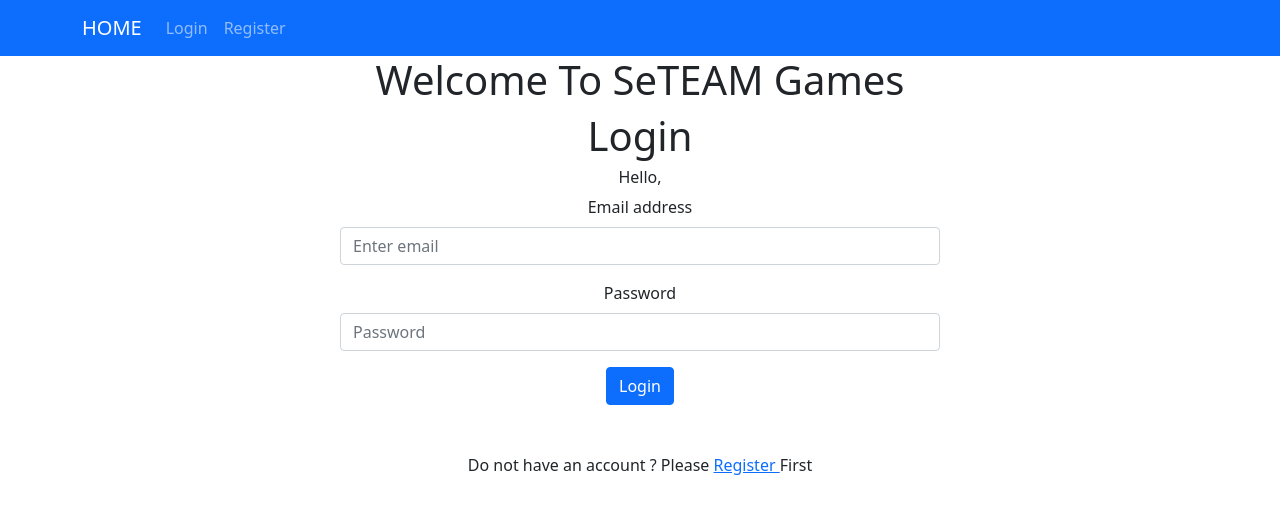
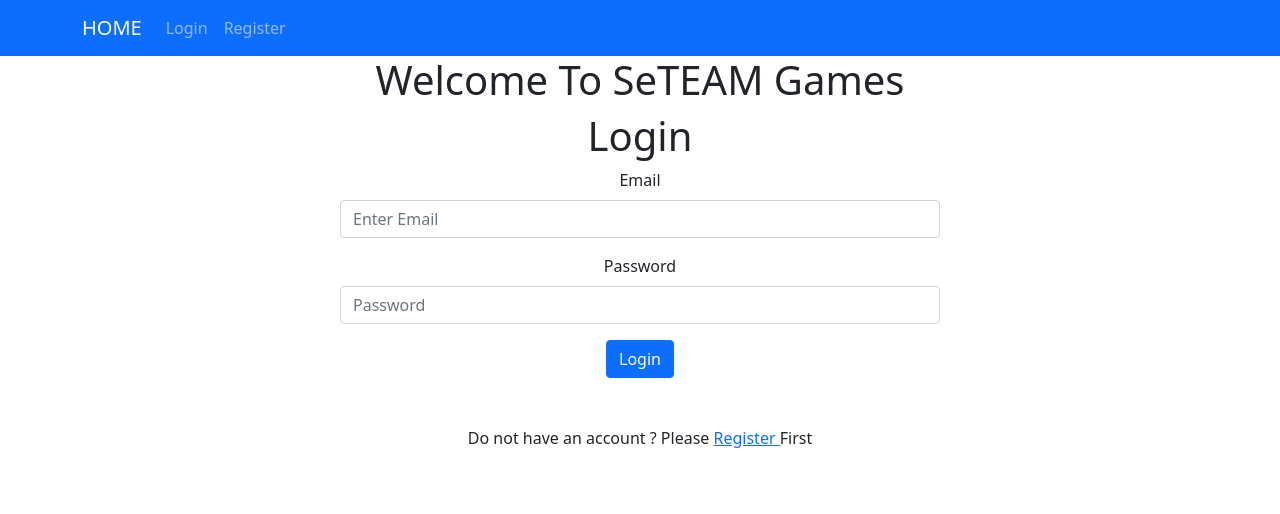
Before and after one commit to milkywoosh/challange-cp9, a React (Create React App) app: page /login in a window 1280 px wide. Shown: the top 514 px of the page. Built offline with nearby package versions, Linux system fonts and the light colour scheme.

Commit message:
flow/logic

```diff
--- a/package.json
+++ b/package.json
@@ -8,7 +8,8 @@
     "@testing-library/user-event": "^12.8.3",
     "bootstrap": "^5.1.1",
     "browser-router": "^0.2.0",
-    "firebase": "^8.4.2",
+    "dotenv": "^10.0.0",
+    "firebase": "^8.10.0",
     "react": "^17.0.2",
     "react-bootstrap": "^2.0.0-rc.1",
     "react-dom": "^17.0.2",
--- a/src/component/landPage/index.js
+++ b/src/component/landPage/index.js
@@ -13,3 +13,4 @@
         )
     }
 }
+// "firebase": "^8.4.2"
--- a/src/component/login/index.js
+++ b/src/component/login/index.js
@@ -1,67 +1,57 @@
-import React,{ Component } from "react";
-import {Form,Button, Container} from 'react-bootstrap'
+import React,{ useState ,useRef} from "react";
+import {Form,Button, Container,Alert} from 'react-bootstrap'
 import './index.css'
-import { Link } from "react-router-dom";
+import { Link , useHistory} from "react-router-dom";
 import {firebaseAuthentication} from "../../base/firebase";
 
-export default class Login extends Component{
- state ={
-     email:'',
-     password:''
- }
- handleChangeField = (e) =>{
-     this.setState({[e.target.name]:e.target.value})
- }
- handleSubmit = (e) =>{
-     e.preventDefault()
-     const {email,password} = this.state
-     firebaseAuthentication.signInWithEmailAndPassword(email,password)
-     .then(res=>{
-         console.log(res)
-         if(res.emalVerified===true){
-             this.props.history.push('/page')
-         } else {
-             alert('ooops something wrong! Please Check Again your input')
-         }
-     })
-     .catch(err=>{
-        alert(err.message)
-     })
+export default function Login(){
+    const [error,setError] = useState('')
+    const passwordRef = useRef()
+    const emailRef = useRef()
+    const history = useHistory()
+
+ function handleSubmit(e){
+    e.preventDefault()
+
+    try {
+        firebaseAuthentication.signInWithEmailAndPassword(emailRef.current.value,passwordRef.current.value)
+         alert('SuccessFully Login')
+        history.push('/land')
+    }
+    catch(err){
+        setError('Failed to Login')
+    }
 
 
- }
- render(){
-    const {email,password} = this.state
-        // make validation
-        let errors = []
-        if (!email || !password ){
-            errors.push({message:'Please enter all fields!'})
-        }
-        // logic password masih salah
+
+
+}
+
     return(
         <Container>
-    <Form className="register" onSubmit={this.handleSubmit}>
+    <Form className="register" onSubmit={handleSubmit}>
     <h1> Login </h1>
-    <h6>Hello,</h6>
+    {error && <Alert variant="danger">{error}</Alert>}
 
-    <Form.Group className="mb-3" controlId="email">
-    <Form.Label >Email address</Form.Label>
-    <Form.Control type="email" onChange={this.handleChangeField} placeholder="Enter email" name='email' value={email} required />
+    <Form.Group className="mb-3" controlId="username">
+    <Form.Label >Email</Form.Label>
+    <Form.Control type="username" ref={emailRef} placeholder="Enter Email" name='email' required />
     <Form.Text   >
     </Form.Text>
     </Form.Group>
 
-    <Form.Group  className="mb-3" controlId="password">
+
+    <Form.Group className="mb-3" controlId="email">
     <Form.Label >Password</Form.Label>
-    <Form.Control type="password" placeholder="Password" onChange={this.handleChangeField} name='password' value={password} required />
+    <Form.Control type="password" ref={passwordRef} placeholder="Password" name='password'  required />
+    <Form.Text   >
+    </Form.Text>
     </Form.Group>
-    <Form.Text  >
-    </Form.Text>
+
     <Button   type="submit" >Login </Button>
     <br/><br/><br/>
-    <p>Do not have an account ? Please <Link to="/"> Register </Link> First</p>
+    <p>Do not have an account ? Please <Link to="/register"> Register </Link> First</p>
     </Form>
         </Container>
     )
 }
-}
--- a/src/component/register/index.js
+++ b/src/component/register/index.js
@@ -1,63 +1,46 @@
-import React,{ Component } from "react";
-import {Form,Button, Container} from 'react-bootstrap'
+import React,{ useState, useRef } from "react";
+import {Form,Button, Container,Alert} from 'react-bootstrap'
 import './index.css'
-import { Link } from "react-router-dom";
+import { Link,useHistory } from "react-router-dom";
 import {firebaseAuthentication} from "../../base/firebase";
 
-export default class Register extends Component{
- state ={
-     username:'',
-     email:'',
-     password:'',
-     confirmpass:''
- }
- handleChangeField = (e) =>{
-     this.setState({[e.target.name]:e.target.value})
- }
- handleSubmit = (e) =>{
-     e.preventDefault()
-     const {email,confirmpass} = this.state
-     firebaseAuthentication.createUserWithEmailAndPassword(email,confirmpass)
-     .then(res=>{
-         firebaseAuthentication.currentUser.sendEmailVerification()
-         .then(()=>{
-             alert('Please Check Your Email')
-             this.props.history.push('/login')
-         })
-         .catch((error)=>{
-             alert(error.message)
-         })
-        })
-        .catch(err=>{
-            alert(err.message)
+// logic 2
+export default function Register(){
+    const [error,setError] = useState('')
+    const passwordRef = useRef()
+    const confirmPassRef = useRef()
+    const emailRef = useRef()
+    const usernameRef = useRef()
+    const history = useHistory()
+
+async function handleSubmit(e){
+    e.preventDefault()
+    if (passwordRef.current.value !== confirmPassRef.current.value){
+        return setError('Password Did Not Match')
+    }
+     firebaseAuthentication.createUserWithEmailAndPassword(emailRef.current.value,passwordRef.current.value)
+     .then(data=>{
+            console.log('got data',data )
+             alert('SuccessFully Regist')
+             history.push('/login')
+            //  if(data.user.emailVerified === false){
+            //     firebaseAuthentication.isEmailVerified()
+            // }
      })
 
 
+}
 
- }
- render(){
-    const {username,email,password,confirmpass} = this.state
-        // make validation
-        let errors = []
-        if (!username || !email || !password || !confirmpass){
-            errors.push({message:'Please enter all fields!'})
-        }
-        if(password.length < 6){
-            errors.push({message:'Your Password too short!'})
-        }
-        if(password !== confirmpass){
-            errors.push({message:'Password did not match'})
-        }
-        // logic password masih salah
     return(
         <Container>
-    <Form className="register" onSubmit={this.handleSubmit}>
+    <Form className="register" onSubmit={handleSubmit}>
     <h1> Register </h1>
     <h6>Create Your Account First!</h6>
+    {error && <Alert variant="danger">{error}</Alert>}
 
     <Form.Group className="mb-3" controlId="username">
     <Form.Label >Username</Form.Label>
-    <Form.Control type="username" onChange={this.handleChangeField} placeholder="Username" name='username' required />
+    <Form.Control type="username" ref={usernameRef} placeholder="Username" name='username' required />
     <Form.Text   >
     </Form.Text>
     </Form.Group>
@@ -65,21 +48,21 @@
 
     <Form.Group className="mb-3" controlId="email">
     <Form.Label >Email address</Form.Label>
-    <Form.Control type="email" onChange={this.handleChangeField} placeholder="Enter email" name='email' value={email} required />
+    <Form.Control type="email" ref={emailRef} placeholder="Enter email" name='email'  required />
     <Form.Text   >
     </Form.Text>
     </Form.Group>
 
     <Form.Group  className="mb-3" controlId="password">
     <Form.Label >Password</Form.Label>
-    <Form.Control type="password" placeholder="Password" onChange={this.handleChangeField} name='password' value={password} required />
+    <Form.Control type="password" placeholder="Password" ref={passwordRef} name='password'  required />
     </Form.Group>
     <Form.Text  >
     </Form.Text>
 
     <Form.Group  className="mb-3" controlId="confirmpassword">
     <Form.Label >Confirm Password</Form.Label>
-    <Form.Control  type="password" onChange={this.handleChangeField} name='confirmpass' placeholder="Confirm Password" value={confirmpass} required/>
+    <Form.Control  type="password" ref={confirmPassRef} name='confirmpass' placeholder="Confirm Password"  required/>
     <Form.Text>
     </Form.Text>
 </Form.Group>
@@ -90,4 +73,45 @@
         </Container>
     )
 }
-}
+//     return(
+//         <Container>
+//     <Form className="register" onSubmit={this.handleSubmit}>
+//     <h1> Register </h1>
+//     <h6>Create Your Account First!</h6>
+
+//     <Form.Group className="mb-3" controlId="username">
+//     <Form.Label >Username</Form.Label>
+//     <Form.Control type="username" onChange={this.handleChangeField} placeholder="Username" name='username' required />
+//     <Form.Text   >
+//     </Form.Text>
+//     </Form.Group>
+
+
+//     <Form.Group className="mb-3" controlId="email">
+//     <Form.Label >Email address</Form.Label>
+//     <Form.Control type="email" onChange={this.handleChangeField} placeholder="Enter email" name='email' value={email} required />
+//     <Form.Text   >
+//     </Form.Text>
+//     </Form.Group>
+
+//     <Form.Group  className="mb-3" controlId="password">
+//     <Form.Label >Password</Form.Label>
+//     <Form.Control type="password" placeholder="Password" onChange={this.handleChangeField} name='password' value={password} required />
+//     </Form.Group>
+//     <Form.Text  >
+//     </Form.Text>
+
+//     <Form.Group  className="mb-3" controlId="confirmpassword">
+//     <Form.Label >Confirm Password</Form.Label>
+//     <Form.Control  type="password" onChange={this.handleChangeField} name='confirmpass' placeholder="Confirm Password" value={confirmpass} required/>
+//     <Form.Text>
+//     </Form.Text>
+// </Form.Group>
+//     <Button   type="submit" >Register</Button>
+//     <br/><br/><br/>
+//     <p>Have an account ? <Link to='/login'>Login here</Link></p>
+//     </Form>
+//         </Container>
+//     )
+// }
+// }
```
Also changed, not shown: src/auth/authContext.js (+8 -6 lines), 2 other files (tests, documents, lock files or other folders).
